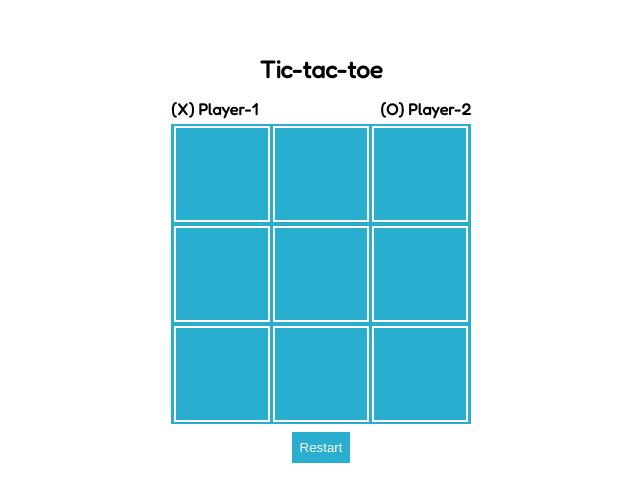
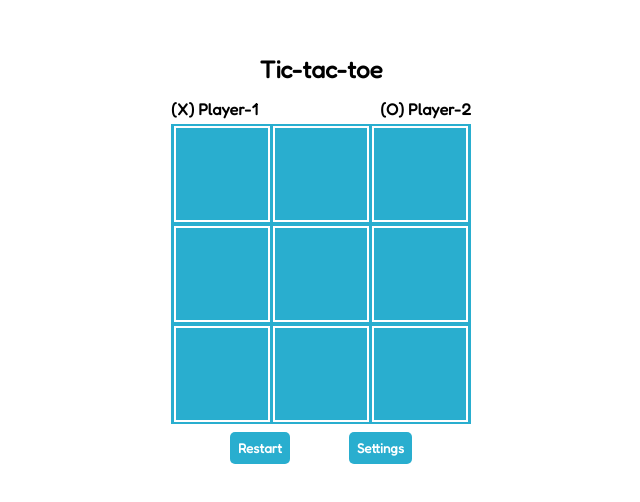
Before and after one commit to Md-Dipu/tic-tac-toe-typescript, a website built with Parcel: page src/index.html in a window 1280 px wide. Shown: the part 142-644 px from the top of the page, without its empty margins (319-959 px from the left). Built offline with nearby package versions, Linux system fonts and the light colour scheme.

Commit message:
[add] settings button

```diff
--- a/src/index.html
+++ b/src/index.html
@@ -25,7 +25,8 @@
 
         <!-- controls -->
         <div class="controls">
-            <button id="reset-btn" class="reset-btn">Restart</button>
+            <button id="reset-btn" class="btn">Restart</button>
+            <button id="setting-btn" class="btn">Settings</button>
         </div>
 
         <!-- end game level -->
--- a/src/styles/style.css
+++ b/src/styles/style.css
@@ -62,13 +62,24 @@ body {
 /* controls */
 .controls {
     margin: 8px;
+    display: flex;
+    width: var(--board-size);
+    justify-content: space-evenly;
+    align-items: center;
 }
 
-.reset-btn {
+.controls .btn {
     padding: 8px;
     background-color: #29aecf;
     color: white;
     border: none;
+    font-family: 'Fredoka', sans-serif;
+    font-weight: bolder;
+    border-radius: 5px;
+}
+
+.controls .btn:hover {
+    opacity: 0.7;
 }
 
 /* end game level */
```
